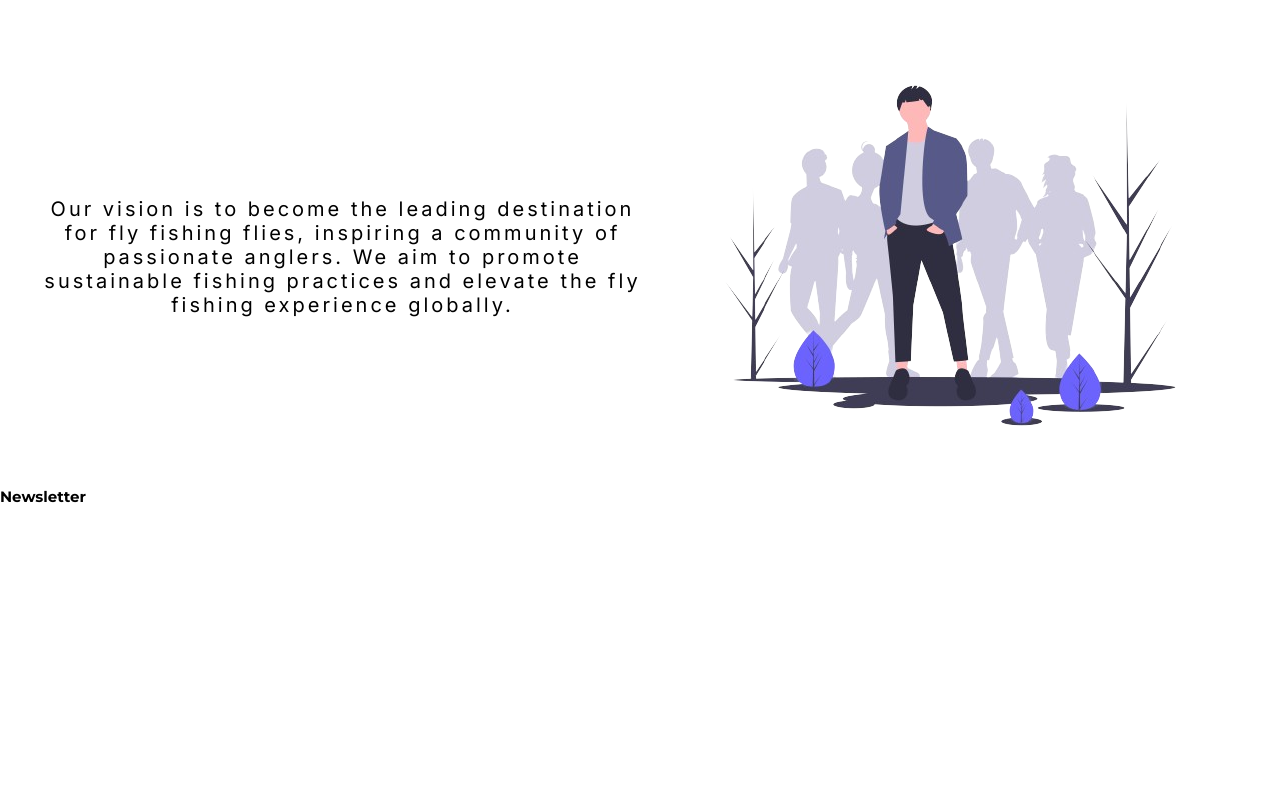
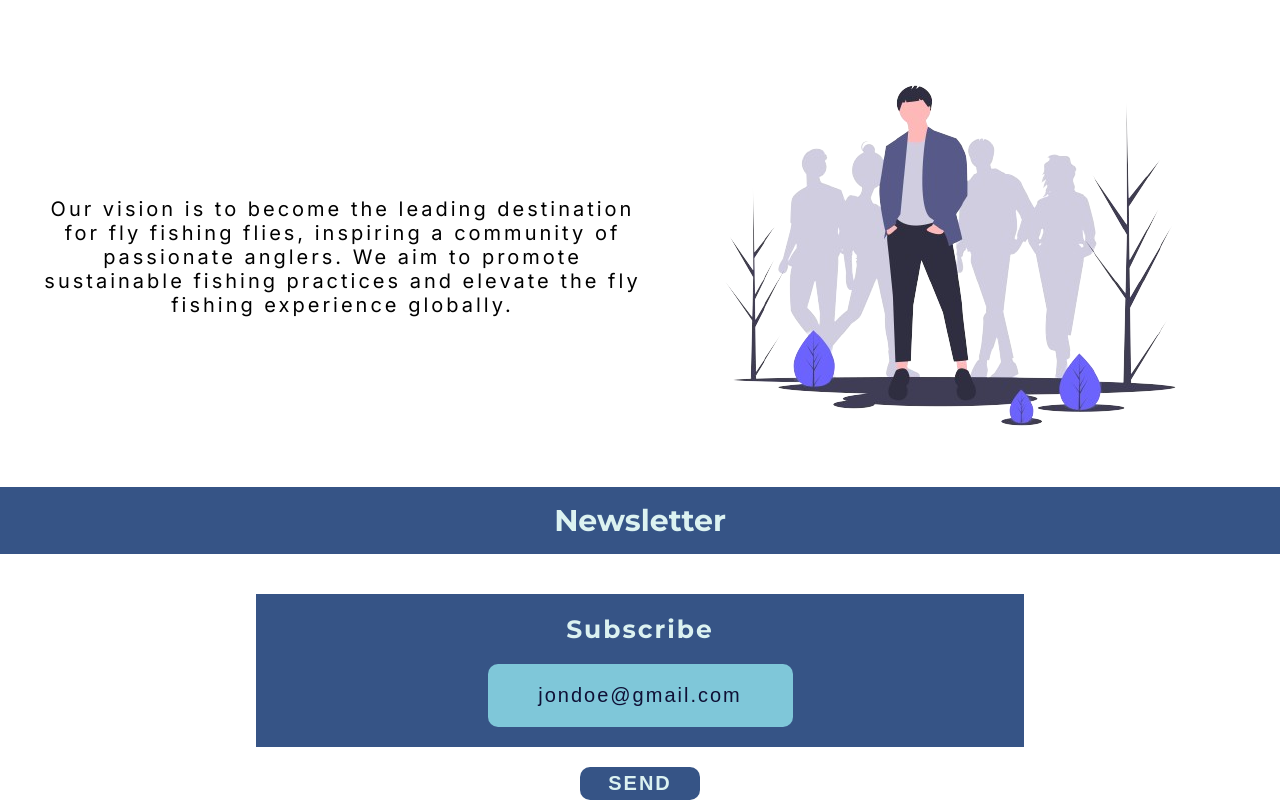
Before and after one commit to WeBstwr/Aba-Fly-Fishing, a React (Vite) app in the folder Client/: page / in a window 1280 px wide. Shown: the part 1091-1891 px from the top of the page. Before the commit the page ends 1597 px from the top, so only its background shows below. Built offline with nearby package versions, Linux system fonts and the light colour scheme.

Commit message:
create the subscribe section
I have created the subscribe section

```diff
--- /dev/null
+++ b/Client/src/components/Banner/Banner.jsx
@@ -0,0 +1,11 @@
+import "./banner.css";
+
+const Banner = ({ mainText }) => {
+  return (
+    <div className="banner">
+      <h2>{mainText}</h2>
+    </div>
+  );
+};
+
+export default Banner;
--- /dev/null
+++ b/Client/src/components/Banner/banner.css
@@ -0,0 +1,8 @@
+.banner {
+  background-color: var(--second-color);
+  color: var(--fourth-color);
+  font-size: 2rem;
+  padding: 1.5rem;
+  text-align: center;
+  text-transform: capitalize;
+}
--- a/Client/src/pages/Home/About.jsx
+++ b/Client/src/pages/Home/About.jsx
@@ -1,13 +1,12 @@
+import Banner from "../../components/Banner/Banner";
 import mission from "../../assets/mission.png";
 import vission from "../../assets/vission.png";
 
 const About = () => {
   return (
+    <>
+      <Banner mainText="about us" />
       <section className="about" id="about">
-      <div className="about-banner">
-        <h2>about us</h2>
-      </div>
-
         <div className="about-section">
           <div className="about-container">
             <div className="about-img">
@@ -16,9 +15,9 @@ const About = () => {
             <div className="about-textbox">
               <p>
                 At Aba-Fly-Fishing, our mission is to provide fly fishing
-              enthusiasts with the finest handcrafted flies. We are committed to
-              quality, craftsmanship, and ensuring every angler has the best
-              tools for a successful fishing experience.
+                enthusiasts with the finest handcrafted flies. We are committed
+                to quality, craftsmanship, and ensuring every angler has the
+                best tools for a successful fishing experience.
               </p>
             </div>
           </div>
@@ -28,8 +27,8 @@ const About = () => {
               <p>
                 Our vision is to become the leading destination for fly fishing
                 flies, inspiring a community of passionate anglers. We aim to
-              promote sustainable fishing practices and elevate the fly fishing
-              experience globally.
+                promote sustainable fishing practices and elevate the fly
+                fishing experience globally.
               </p>
             </div>
             <div className="about-img">
@@ -38,6 +37,7 @@ const About = () => {
           </div>
         </div>
       </section>
+    </>
   );
 };
 
--- a/Client/src/pages/Home/Newsletter.jsx
+++ b/Client/src/pages/Home/Newsletter.jsx
@@ -1,5 +1,22 @@
+import Banner from "../../components/Banner/Banner";
+
 const Newsletter = () => {
-  return <h1>Newsletter</h1>;
+  return (
+    <>
+      <Banner mainText="newsletter" />
+      <section className="newsletter">
+        <div className="subscribe-container">
+          <h3>subscribe</h3>
+          <div className="email-box">
+            <input type="email" placeholder="jondoe@gmail.com" />
+          </div>
+        </div>
+        <div className="subscribe-btn">
+          <button>send</button>
+        </div>
+      </section>
+    </>
+  );
 };
 
 export default Newsletter;
--- a/Client/src/pages/Home/home.css
+++ b/Client/src/pages/Home/home.css
@@ -34,15 +34,6 @@
   letter-spacing: 4px;
 }
 
-.about-banner {
-  background-color: var(--second-color);
-  color: var(--fourth-color);
-  font-size: 2rem;
-  padding: 1.5rem;
-  text-align: center;
-  text-transform: capitalize;
-}
-
 .about-container {
   display: flex;
   justify-content: center;
@@ -50,8 +41,29 @@
   padding: 2rem;
 }
 
+@media screen and (max-width: 60.625em) {
+  .about-container {
+    display: flex;
+    flex-direction: column;
+    flex-wrap: wrap;
+  }
+}
+/* @media screen and (max-width: 38.75em) {
+    .about-container{
+        display: flex;
+        flex-direction: column;
+        flex-wrap: wrap;
+        width: 100%;
+    }
+} */
 .about-img img {
   min-width: 50%;
+}
+
+@media screen and (max-width: 38.75em) {
+  .about-img img {
+    max-width: 100%;
+  }
 }
 
 .about-textbox {
@@ -59,4 +71,72 @@
   padding: 2rem;
   letter-spacing: 3px;
   text-align: center;
+  min-width: 50%;
 }
+
+.newsletter {
+  display: flex;
+  flex-direction: column;
+  justify-content: center;
+  align-items: center;
+  margin-top: 4rem;
+}
+
+.subscribe-container {
+  background-color: var(--second-color);
+  display: flex;
+  flex-direction: column;
+  justify-content: center;
+  align-items: center;
+  width: 60%;
+  padding: 2rem 4rem;
+  row-gap: 2rem;
+  flex-wrap: wrap;
+}
+
+.subscribe-container h3 {
+  color: var(--fourth-color);
+  font-size: 2.5rem;
+  text-transform: capitalize;
+  letter-spacing: 2px;
+  text-wrap: wrap;
+}
+
+.subscribe-container input {
+  background-color: var(--third-color);
+  max-width: 100%;
+  padding: 2rem;
+  border: none;
+  border-radius: 10px;
+  font-size: 2rem;
+  text-align: center;
+  margin: 0 auto;
+}
+
+@media screen and(max-width: 38.75em) {
+  .subscribe-container input {
+    width: 100%;
+    text-wrap: wrap;
+  }
+}
+
+.subscribe-container input::placeholder {
+  color: var(--first-color);
+  letter-spacing: 2px;
+}
+
+.subscribe-btn button {
+  margin-top: 2rem;
+  background-color: var(--second-color);
+  color: var(--fourth-color);
+  font-size: 2rem;
+  font-weight: bold;
+  text-transform: uppercase;
+  text-align: center;
+  letter-spacing: 2px;
+  padding: 5px 0;
+  width: 12rem;
+  border-radius: 10px;
+  border: none;
+  cursor: pointer;
+}
```
Lines whose indentation alone changed are shown as unchanged.
